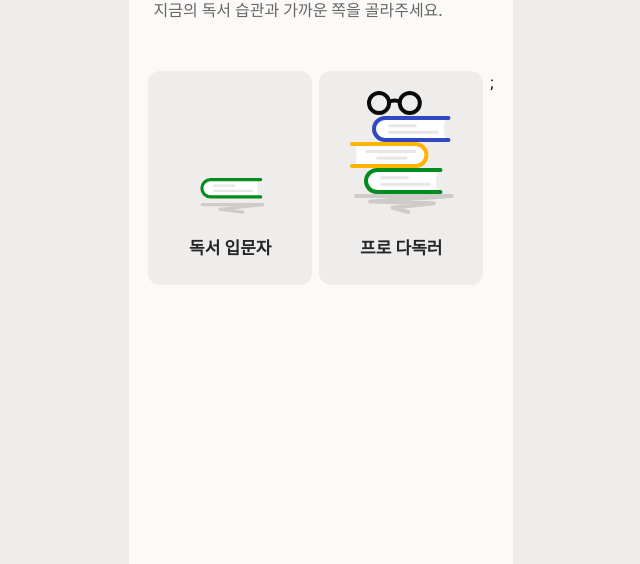
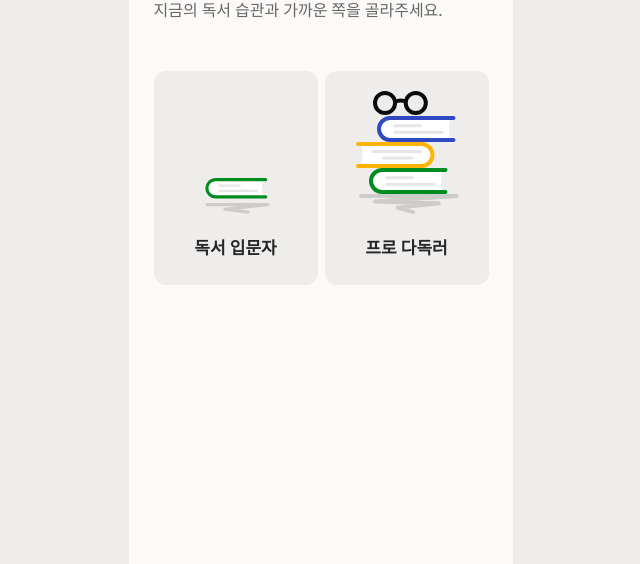
Before and after one commit to Project-BookLog/BookLog-FrontEnd, a React (Vite) app: page /onboarding in a window 1280 px wide. Shown: the part 182-746 px from the top of the page, without its empty margins (319-959 px from the left). Built offline with nearby package versions, Linux system fonts and the light colour scheme; no server answers.

Commit message:
[#181] fix: 버그 수정

```diff
--- a/src/data/onboardingTestQuestion.ts
+++ b/src/data/onboardingTestQuestion.ts
@@ -13,7 +13,7 @@ export const ONBOARDING_QUESTION: OnboardingQuestion[] = [
         id: 0,
         key: ["readerType"] as const,
         options: [
-          { label: "독서 입문자", value: "BEGGINER_READER", img: OnboardingIcon1 },
+          { label: "독서 입문자", value: "BEGINNER_READER", img: OnboardingIcon1 },
           { label: "프로 다독러", value: "PROFESSIONAL_READER", img: OnboardingIcon2 },
         ]
       }
--- a/src/pages/onboarding/steps/CompletePage.tsx
+++ b/src/pages/onboarding/steps/CompletePage.tsx
@@ -59,8 +59,6 @@ export default function CompletePage() {
     });
   }, [patchOnboardingAnswers, patchOnboardingComplete, finalAnswers, navigate]);
 
-  console.log(finalAnswers);
-
   return (
     <div className="min-h-screen bg-bg flex flex-col items-center">
       <div className="flex w-full h-[62px] px-5 pt-5 pb-2 justify-between items-center">
--- a/src/pages/onboarding/steps/Step_0_Page.tsx
+++ b/src/pages/onboarding/steps/Step_0_Page.tsx
@@ -48,7 +48,7 @@ export default function Step_0_Page() {
                 <p className={`text-center text-subtitle-01-sb ${isSelected ? "text-primary" : hasSelection ? "text-gray-500" : "text-gray-900"}`}>{opt.label}</p>
               </button>
             )
-          })};
+          })}
         </div>
 
 
```
